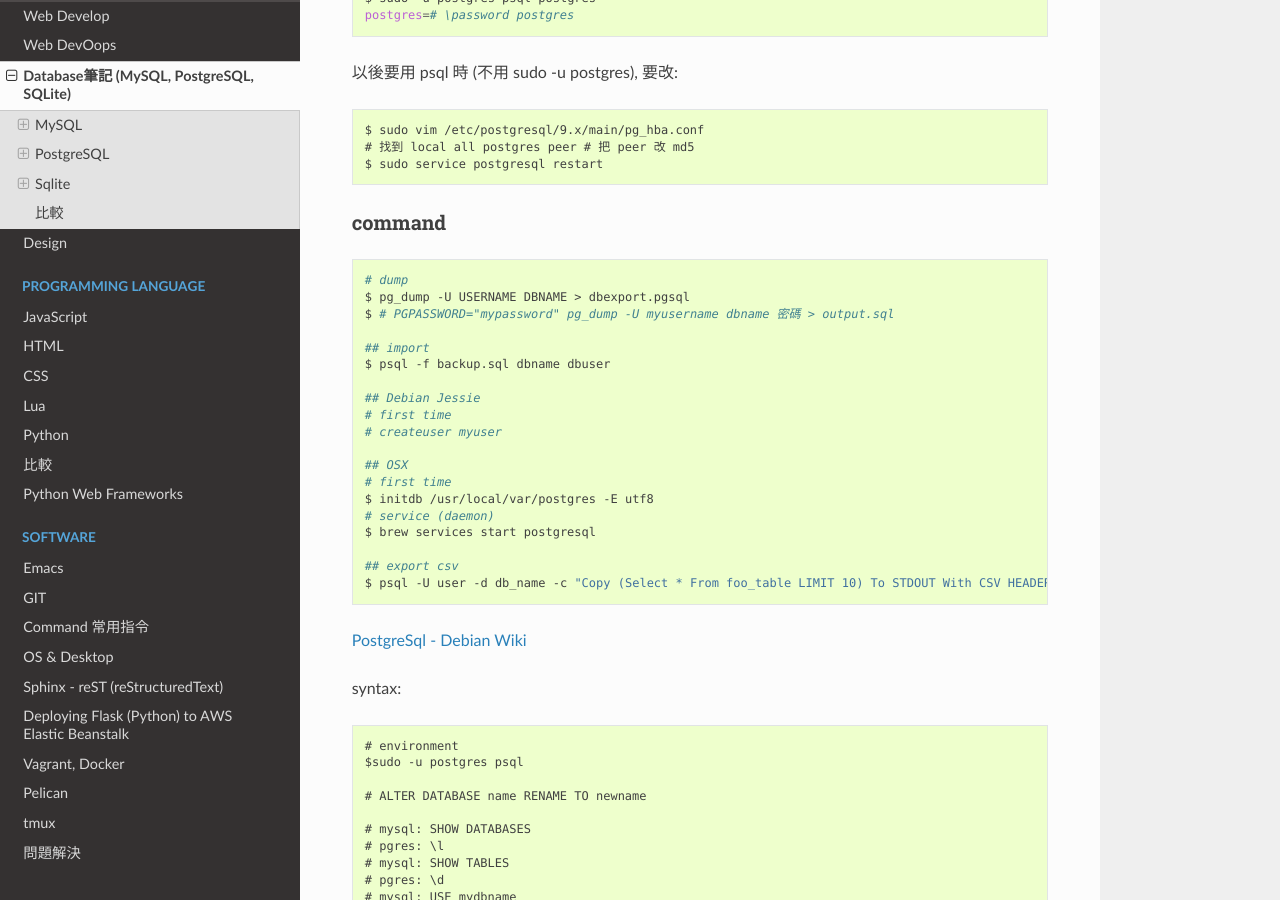
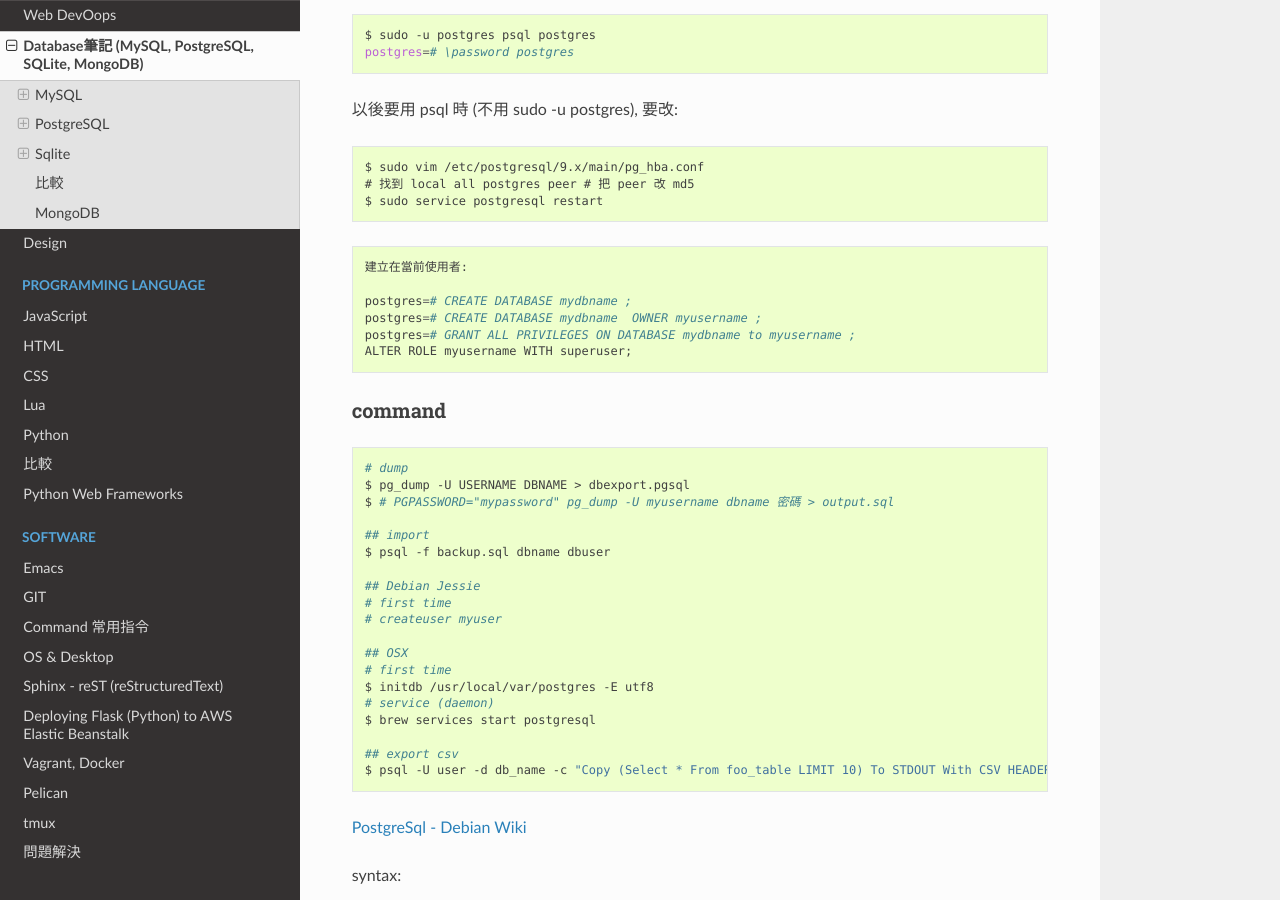
Before and after one commit to moogoo78/comp.suhen.org, a Sphinx documentation site: the page built from docs/source/database.rst, in a window 1280 px wide and 900 px high, scrolled down 11233 px. Built offline with Sphinx 7.4.7 and the Read the Docs theme 2.0.0, drawn with Linux system fonts in a browser that asks for light colours; some of the changed text lies outside the part shown.

Commit message:
edited source

```diff
--- a/docs/source/database.rst
+++ b/docs/source/database.rst
@@ -1,5 +1,5 @@
-Database筆記 (MySQL, PostgreSQL, SQLite)
-==============================================
+Database筆記 (MySQL, PostgreSQL, SQLite, MongoDB)
+===================================================
 
 
 MySQL
@@ -525,7 +525,14 @@
    # 找到 local all postgres peer # 把 peer 改 md5
    $ sudo service postgresql restart
 
+.. code-block::
 
+   建立在當前使用者:
+
+   postgres=# CREATE DATABASE mydbname ;
+   postgres=# CREATE DATABASE mydbname  OWNER myusername ;
+   postgres=# GRANT ALL PRIVILEGES ON DATABASE mydbname to myusername ;
+   ALTER ROLE myusername WITH superuser;
 
 command
 ~~~~~~~~~~~~~~~
@@ -661,3 +668,23 @@
 DB 特性討論:
 
 * `Goodbye MongoDB, Hello PostgreSQL <http://developer.olery.com/blog/goodbye-mongodb-hello-postgresql/>`__
+
+MongoDB
+-------------
+
+debian 版本比較舊, 預設 apt 跑不起來
+
+`Install MongoDB Community Edition on Debian — MongoDB Manual 3.6 <https://docs.mongodb.com/manual/tutorial/install-mongodb-on-debian/>`__
+
+.. code-block:: bash
+
+  $ mongod --dbpath db
+  $ mongod --dbpath db --smallfiles
+
+
+**dump/import**
+
+.. code-block:: bash
+
+  $ mongodump # 預設存成 dump 資料夾
+  $ mongorestort # 預設讀取 dump 資料夾
```
Also changed, not shown: docs/source/heroku_flask.rst (added, +23 -0 lines), docs/source/soft/csound.rst (added, +8 -0 lines).
